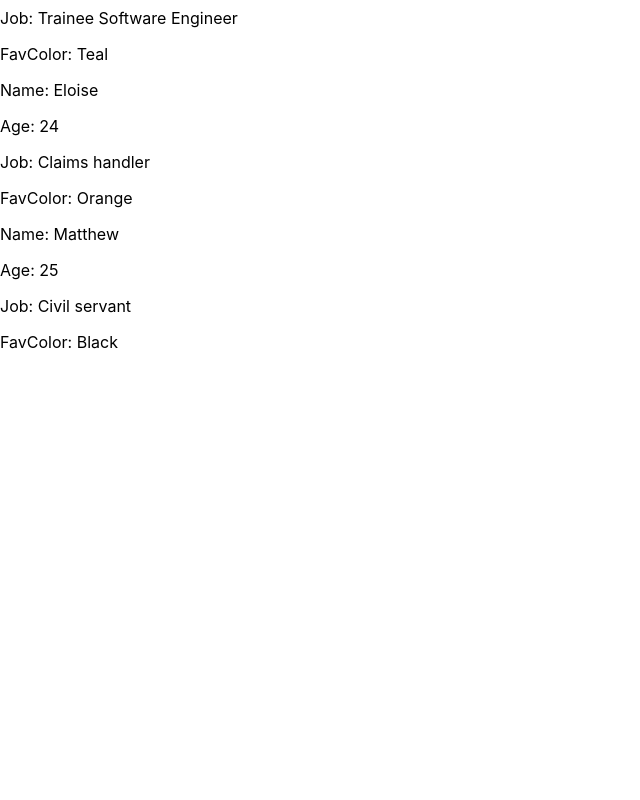
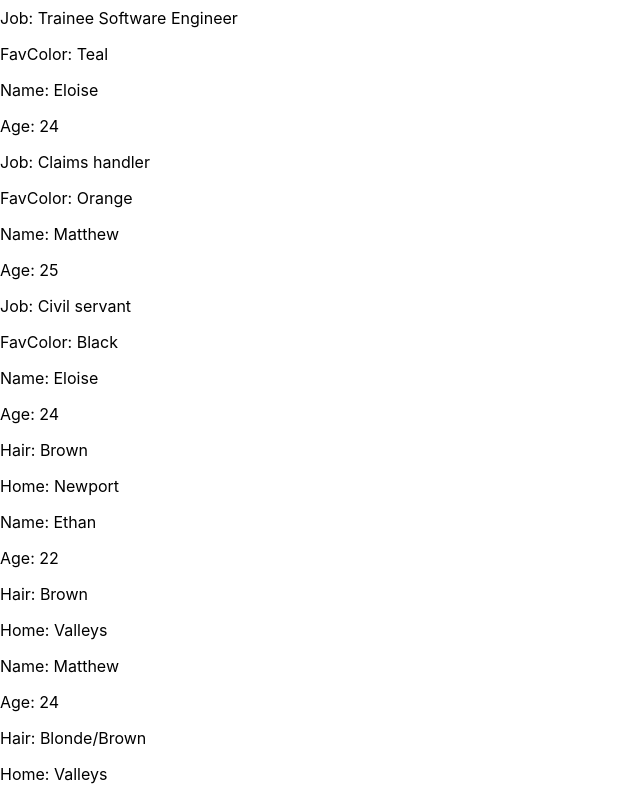
Before and after one commit to phgodwin/reactpractice, a React (Create React App) app: page / in a window 1280 px wide. Shown: the part 549-1349 px from the top of the page, without its empty margins (0-640 px from the left). Before the commit the page ends 917 px from the top, so only its background shows below. Built offline with nearby package versions, Linux system fonts and the light colour scheme.

Commit message:
converting data

```diff
--- a/src/App.js
+++ b/src/App.js
@@ -3,12 +3,30 @@ import './App.css';
 import Title from './Components/Titles';
 import KeyMash from './Components/KeyMash';
 import Learners from './Components/Learners';
+import friends from './Data/friends.json';
+import MyFriend from './Components/MyFriend';
 
 
 function App() {
+// Log friends json component to the console
+  console.log("Friends:", friends);
+
+const friendComponents = [];
+// loop through your array (from json) and print each one to the console
+for (const friend of friends) {
+  console.log(friend)
+// convert the data into components
+  friendComponents.push(
+  <MyFriend name={friend.name} age={friend.age} hair={friend.hair} home={friend.home} />
+  );
+
+
+}
+console.log("components:", friendComponents)
   return (
-    <div>
-      <h1>I am React
+<div>
+
+<h1>I am React
       </h1>
       <p>Lorem ipsum dolor sit amet, consectetur adipiscing elit, sed do eiusmod tempor incididunt ut labore
         et dolore magna aliqua. Ut enim ad minim veniam, quis nostrud exercitation ullamco laboris nisi ut aliquip
@@ -33,9 +51,13 @@ function App() {
    <Learners name ="Eloise" age="24" job="Claims handler" color="Orange" />
    <Learners name ="Matthew" age="25" job="Civil servant" color="Black" />
 
+    <div>
+{friendComponents}
+      </div>
+
 
       </div>
-      );
+    );
 }
 
 
--- /dev/null
+++ b/src/Components/MyFriend.jsx
@@ -0,0 +1,12 @@
+function MyFriend(props) {
+
+    return(
+    <div>
+        <p>Name: {props.name}</p>
+        <p>Age: {props.age}</p>
+        <p>Hair: {props.hair}</p>
+        <p>Home: {props.home} </p>
+    </div>)
+}
+
+export default MyFriend
--- /dev/null
+++ b/src/Data/friends.json
@@ -0,0 +1,20 @@
+[
+    {
+        "name": "Eloise",
+        "age": 24,
+        "hair": "Brown",
+        "home": "Newport"
+    },
+    {
+        "name": "Ethan",
+        "age": 22,
+        "hair": "Brown",
+        "home": "Valleys"
+    },
+    {
+        "name": "Matthew",
+        "age": 24,
+        "hair": "Blonde/Brown",
+        "home": "Valleys"
+    }
+]
```
